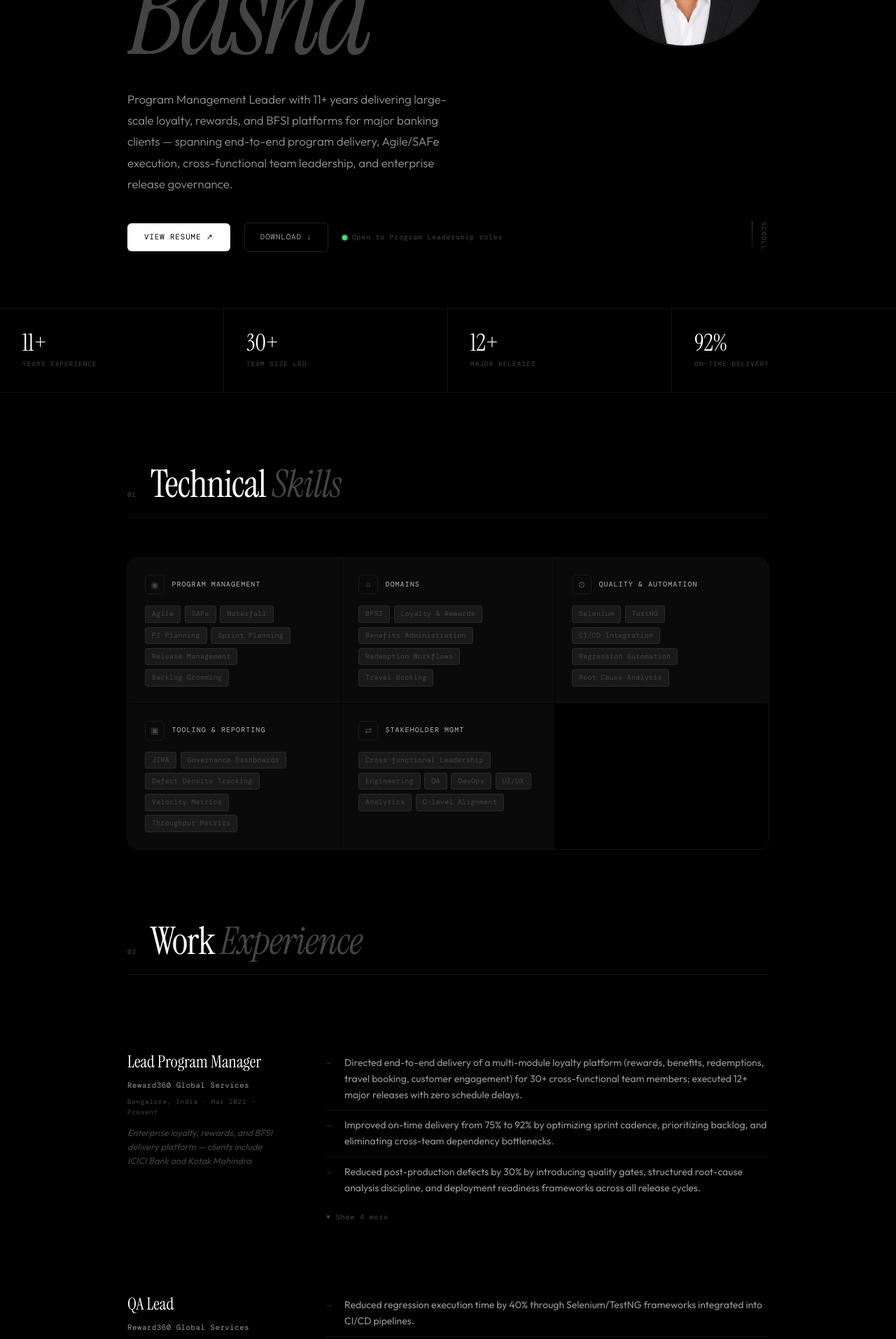
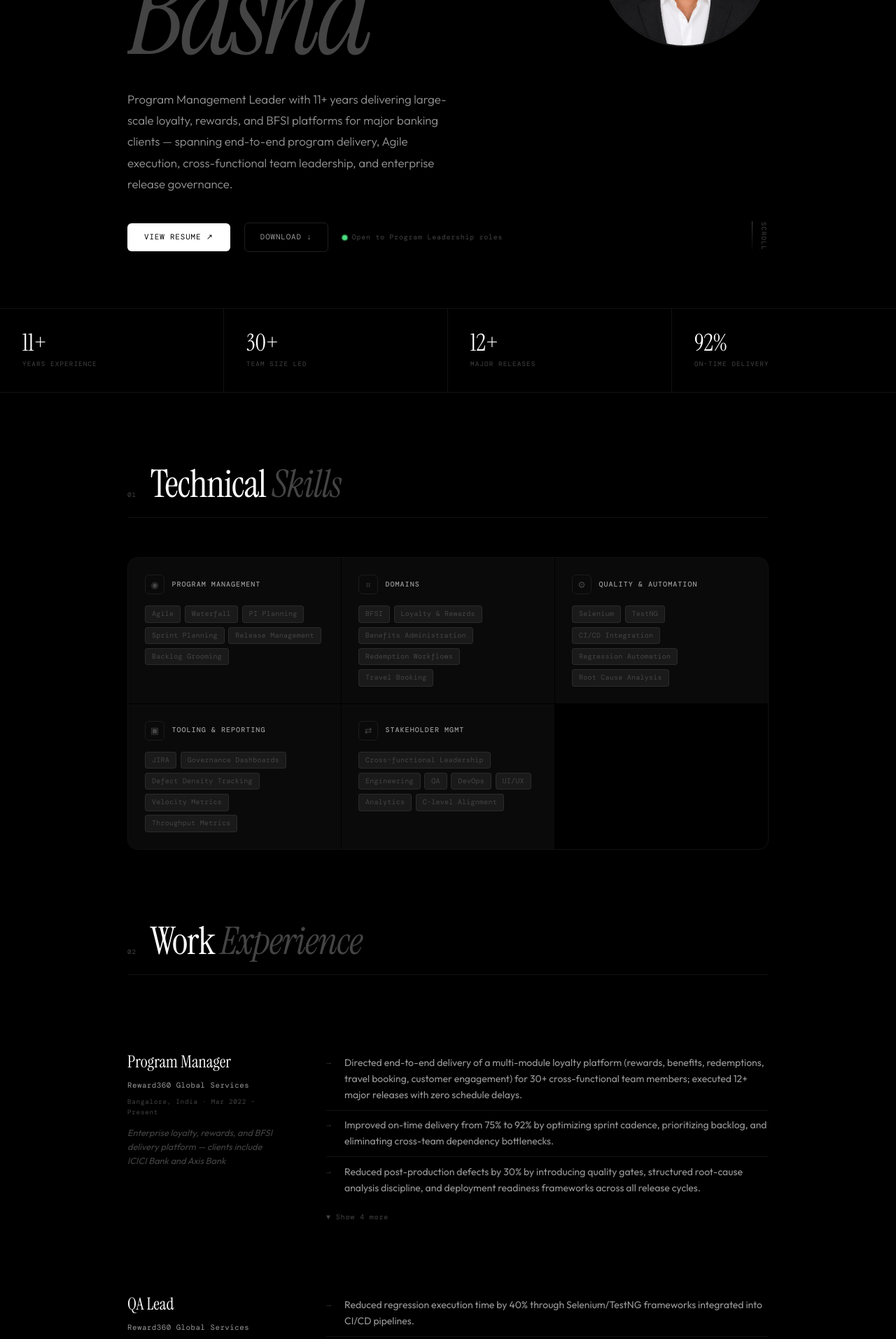
Before and after one commit to faisal-dev-ali/faisal-portfolio, a React (Vite) app: page /em/cpm in a window 1280 px wide. Shown: the part 360-2273 px from the top of the page at 70% size. Built offline with nearby package versions, Linux system fonts and the light colour scheme; a web font is replaced by a local one.

Commit message:
enhance UI

```diff
--- a/index.html
+++ b/index.html
@@ -4,7 +4,7 @@
     <meta charset="UTF-8" />
     <link rel="icon" type="image/svg+xml" href="/favicon.svg" />
     <meta name="viewport" content="width=device-width, initial-scale=1.0" />
-    <title>faisal-portfolio</title>
+    <title>fa.dev.portfolio</title>
   </head>
   <body>
     <div id="root"></div>
--- a/package.json
+++ b/package.json
@@ -1,5 +1,5 @@
 {
-  "name": "faisal-portfolio",
+  "name": "fa.dev.portfolio",
   "private": true,
   "version": "0.0.0",
   "type": "module",
--- a/src/ChandPortfolio.jsx
+++ b/src/ChandPortfolio.jsx
@@ -28,7 +28,6 @@ const SKILLS = [
     icon: "◉",
     items: [
       "Agile",
-      "SAFe",
       "Waterfall",
       "PI Planning",
       "Sprint Planning",
@@ -86,12 +85,12 @@ const SKILLS = [
 
 const EXPERIENCE = [
   {
-    role: "Lead Program Manager",
+    role: "Program Manager",
     company: "Reward360 Global Services",
     location: "Bangalore, India",
     period: "Mar 2022 – Present",
     context:
-      "Enterprise loyalty, rewards, and BFSI delivery platform — clients include ICICI Bank and Kotak Mahindra",
+      "Enterprise loyalty, rewards, and BFSI delivery platform — clients include ICICI Bank and Axis Bank",
     highlights: [
       "Directed end-to-end delivery of a multi-module loyalty platform (rewards, benefits, redemptions, travel booking, customer engagement) for 30+ cross-functional team members; executed 12+ major releases with zero schedule delays.",
       "Improved on-time delivery from 75% to 92% by optimizing sprint cadence, prioritizing backlog, and eliminating cross-team dependency bottlenecks.",
@@ -139,14 +138,8 @@ const PROJECTS = [
       problem:
         "Fragmented loyalty capabilities across siloed systems led to inconsistent user experience and delayed feature releases.",
       approach:
-        "Adopted Agile/SAFe framework with structured PI planning, cross-functional coordination, and governance dashboards to track throughput and defect density.",
-      stack: [
-        "Agile",
-        "SAFe",
-        "JIRA",
-        "Governance Dashboards",
-        "Release Management",
-      ],
+        "Adopted Agile framework with structured PI planning, cross-functional coordination, and governance dashboards to track throughput and defect density.",
+      stack: ["Agile", "JIRA", "Governance Dashboards", "Release Management"],
       impact:
         "Managed 30+ team members with zero major release delays; improved on-time delivery from 75% to 92%.",
     },
@@ -178,7 +171,7 @@ const PROJECTS = [
   {
     title: "Governance & Release Management Framework",
     tag: "Process",
-    src: "/hotel-service.png",
+    src: "/governance.png",
     description:
       "Enterprise-grade dashboards for tracking throughput, defect density, velocity, and release stability across active programs.",
     details: {
@@ -1040,7 +1033,7 @@ export default function Portfolio() {
           <p className="hero-desc">
             Program Management Leader with 11+ years delivering large-scale
             loyalty, rewards, and BFSI platforms for major banking clients —
-            spanning end-to-end program delivery, Agile/SAFe execution,
+            spanning end-to-end program delivery, Agile execution,
             cross-functional team leadership, and enterprise release governance.
           </p>
           <div className="hero-ctas">
```
Also changed, not shown: public/governance.png (added), 1 other file (tests, documents, lock files or other folders).
